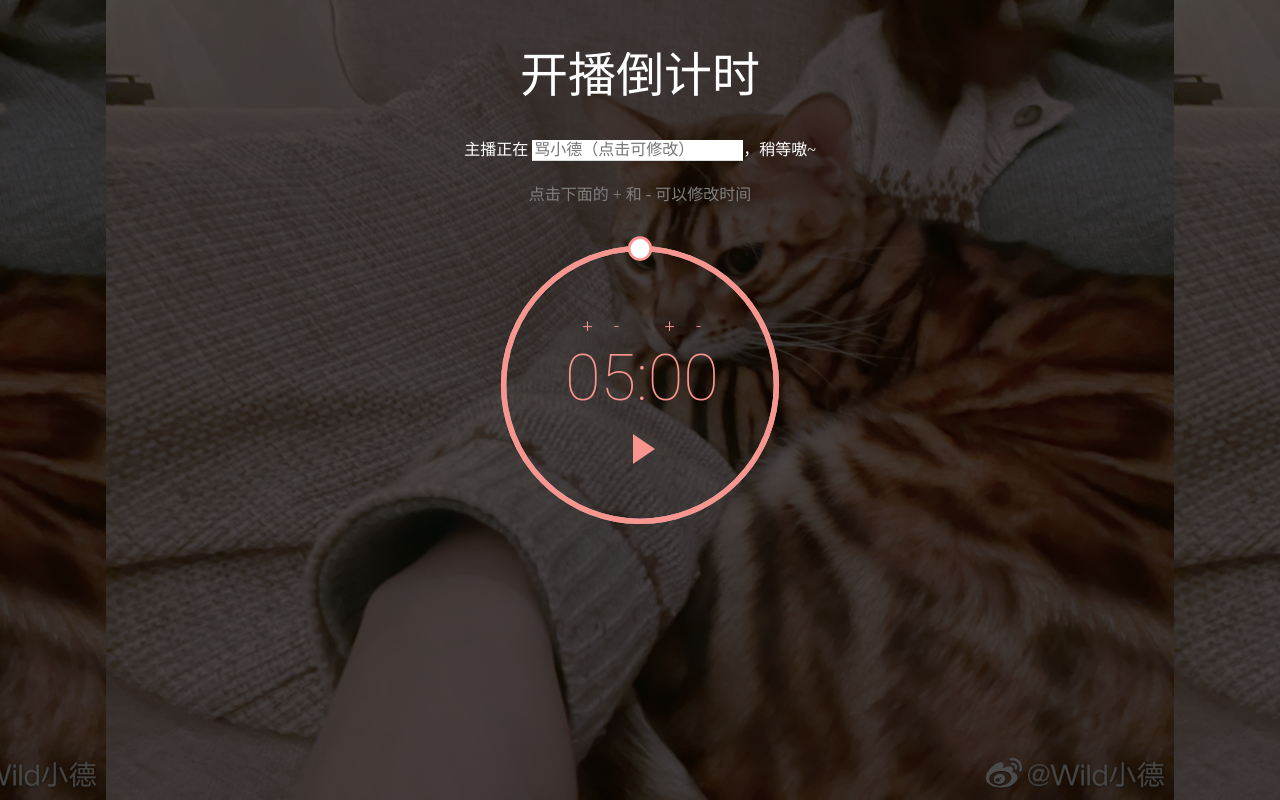
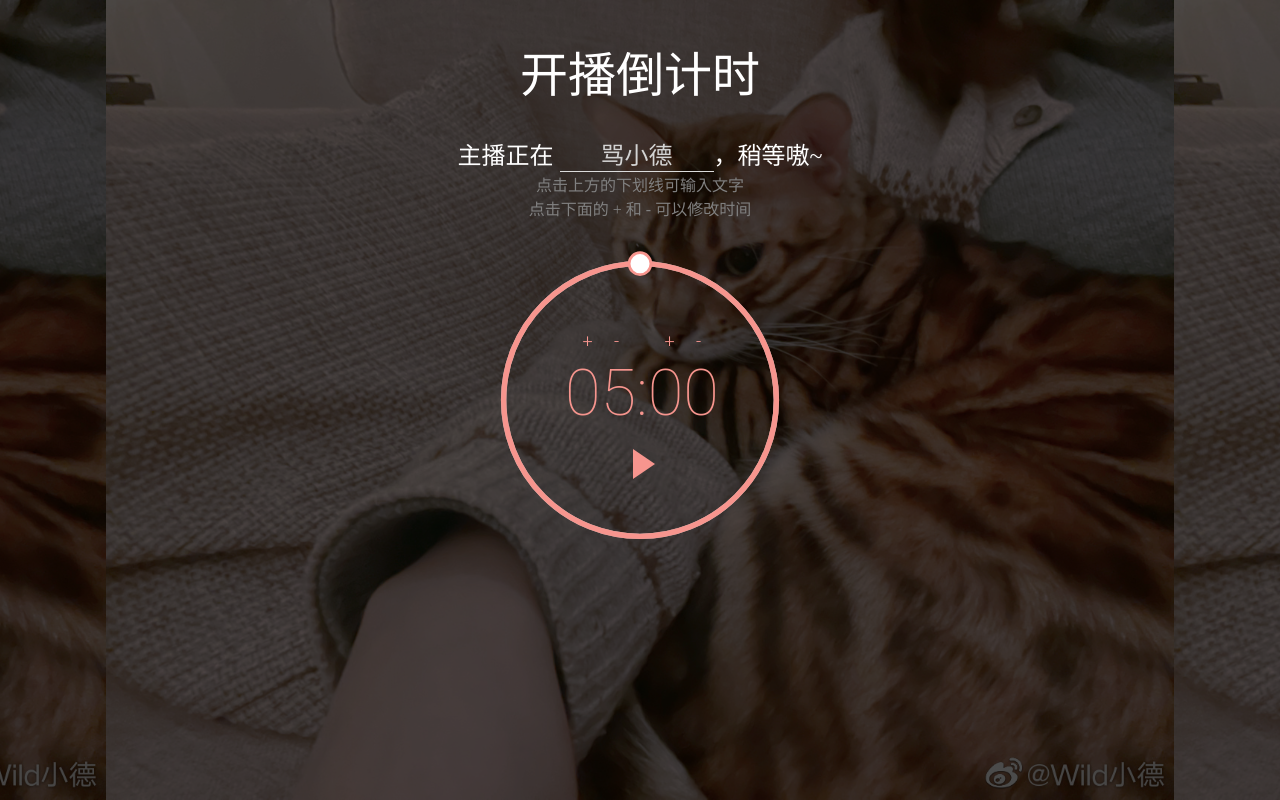
Before and after one commit to dzwzqlx/redirect, a plain HTML site: page docs/djs/index.html in a window 1280 px wide. Drawn offline with Linux system fonts and the light colour scheme.

Commit message:
Update index.html

```diff
--- a/docs/djs/index.html
+++ b/docs/djs/index.html
@@ -33,6 +33,21 @@
         -webkit-transition: all 1s linear;
         transition: all 1s linear;
       }
+      input {
+        border-bottom: 1px solid #dbdbdb;
+        border-top: 0px;
+        border-left: 0px;
+        border-right: 0px;
+        font-size: x-large;
+        background-color: rgba(0,0,0,0);
+        text-align: center;
+        color: white;
+        width: 150px;
+      }
+      input::placeholder {
+        color:lightgray;
+      }
+
 
 
 
@@ -146,8 +161,10 @@
 
   <div style="color:rgba(0,0,0,0)">1</div>
   <div style="color:rgba(0,0,0,0)">1</div>
+
   <div style="text-align:center; font-size:xxx-large; margin:0 auto 30px auto; color: white">开播倒计时</div>
-  <div style="text-align:center;margin-bottom: 20px;color:white">主播正在 <input style="border-bottom: 1px solid #dbdbdb; border-top:0px; border-left:0px; border-right:0px;font-size:medium" placeholder="骂小德（点击可修改）" type="text">，稍等嗷~</div>
+  <div style="text-align:center;margin-bottom: 20px;color:white;font-size: x-large;margin:0 20px">主播正在 <input placeholder="骂小德" type="text">，稍等嗷~</div>
+  <div style="text-align:center; color:gray">点击上方的下划线可输入文字</div>
   <div style="text-align:center; color:gray">点击下面的 + 和 - 可以修改时间</div>
 
   <div class="container">
@@ -192,9 +209,8 @@
   </div>
 
 
+  </div>
 
-
-  </div>
 
 
   <div id="fakeImg" style="display:none">
```
